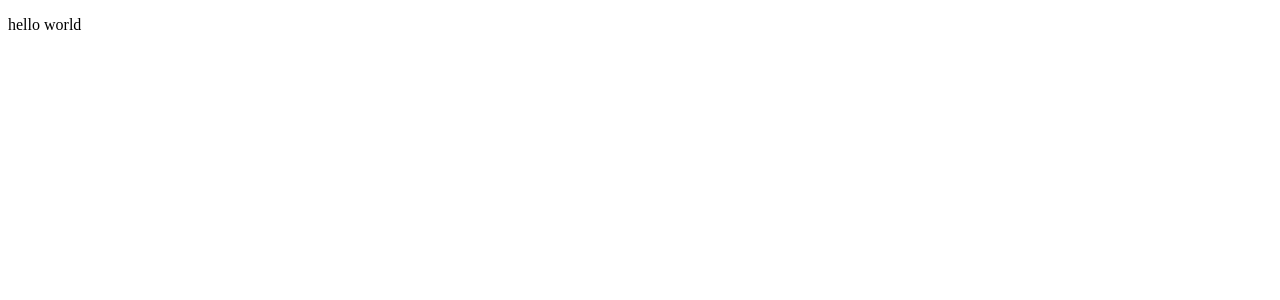
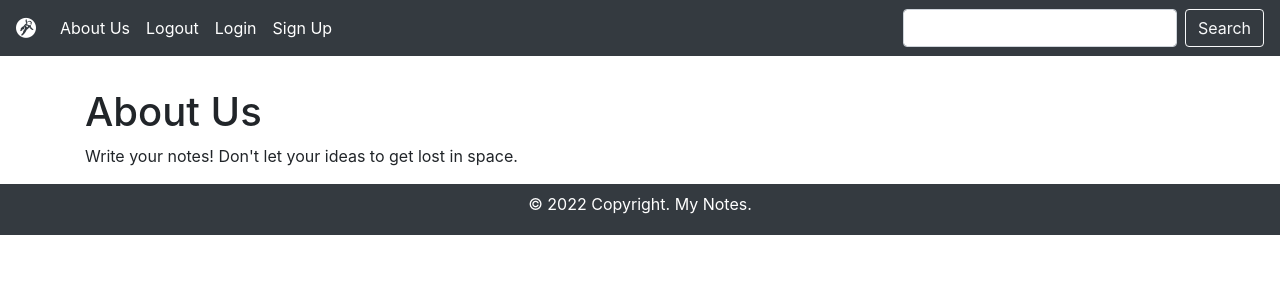
Before and after one commit to jsaule/Front-EndPythonFlask, a Flask app: page /aboutus in a window 1280 px wide. Before the commit the part shown is almost empty. Shown: the top 300 px of the page. Run offline with Flask 2, Linux system fonts and the light colour scheme; some libraries are stand-ins or nearby versions.

Commit message:
Added basic .html files

```diff
--- a/app/templates/aboutus.html
+++ b/app/templates/aboutus.html
@@ -1,2 +1,8 @@
-<!DOCTYPE html>
-<p>hello world</p>
+{% extends "base.html" %}
+{% block pagetitle %}About Us {% endblock %}
+{% block content %}
+<div class="container" style="margin-top: 2rem;">
+    <h1>About Us</h1>
+    <p>Write your notes! Don't let your ideas to get lost in space.</p>
+</div>
+{% endblock %}
--- /dev/null
+++ b/app/templates/base.html
@@ -0,0 +1,51 @@
+<!DOCTYPE html>
+<html>
+    <head>
+        <meta charset="utf-8"/>
+        <meta name="viewport" content="width=device-width, initial-scale=1, shrink-to-fit=no"/>
+        <title>{% block title %}{% block pagetitle %}{% endblock %}| Notes{% endblock %}</title>
+        <!-- font awesome -->
+        <link rel="stylesheet" href="https://stackpath.bootstrapcdn.com/font-awesome/4.7.0/css/font-awesome.min.css" crossorigin="anonymous"/>
+        <!-- favicon -->
+        <link rel="shortcut icon" href="{{ url_for('static', filename='planet.ico') }}" type="image/x-icon">
+        <link rel="icon" href="{{ url_for('static', filename='planet.ico') }}" type="image/x-icon">
+        <!-- bootstrap css -->
+        <link rel="stylesheet" href="https://stackpath.bootstrapcdn.com/bootstrap/4.4.1/css/bootstrap.min.css" integrity="sha384-Vkoo8x4CGsO3+Hhxv8T/Q5PaXtkKtu6ug5TOeNV6gBiFeWPGFN9MuhOf23Q9Ifjh" crossorigin="anonymous"/>
+        <!-- custom css -->
+        <link rel="stylesheet" type="text/css" href="{{ url_for('static', filename='style.css') }}">
+    </head>
+    <body class="body">
+        <!-- adds top nav bar -->
+        {% include "navbar.html" %}
+        <!-- flash messages -->
+        {% with messages = get_flashed_messages(with_categories=true) %}
+          <div class="container">
+          {% if messages %}
+            {% for category, message in messages %}
+            {% if category == "error" %}
+             <div class="alert alert-warning alert-dismissable fade show" role="alert">
+                {{ message }}
+                <button type="button" class="close" data-dismiss="alert" aria-label="Close"><span aria-hidden="true">&times;</span></button>
+              </div>
+              {% else %}
+              <div class="alert alert-success alert-dismissable fade show" role="alert">
+                {{ message }}
+                <button type="button" class="close" data-dismiss="alert" aria-label="Close"><span aria-hidden="true">&times;</span></button>
+              </div>
+            </div>
+            {% endif %}
+            {% endfor %}
+          {% endif %}
+          </div>
+        {% endwith %}
+        <!-- bootstrap javascript -->
+        <script src="https://code.jquery.com/jquery-3.2.1.slim.min.js" integrity="sha384-KJ3o2DKtIkvYIK3UENzmM7KCkRr/rE9/Qpg6aAZGJwFDMVNA/GpGFF93hXpG5KkN" crossorigin="anonymous"></script>
+        <script src="https://cdn.jsdelivr.net/npm/popper.js@1.12.9/dist/umd/popper.min.js" integrity="sha384-ApNbgh9B+Y1QKtv3Rn7W3mgPxhU9K/ScQsAP7hUibX39j7fakFPskvXusvfa0b4Q" crossorigin="anonymous"></script>
+        <script src="https://cdn.jsdelivr.net/npm/bootstrap@4.0.0/dist/js/bootstrap.min.js" integrity="sha384-JZR6Spejh4U02d8jOt6vLEHfe/JQGiRRSQQxSfFWpi1MquVdAyjUar5+76PVCmYl" crossorigin="anonymous"></script>
+        <!-- page content block -->
+        {% block content %}{% endblock %}
+    </body>
+    <footer style="padding-top: 0.5rem; padding-bottom: 0.2rem; margin-top: auto;" class="bg-dark text-center text-white">
+      <p>© 2022 Copyright. My Notes.<p>
+    </footer>
+</html>
--- /dev/null
+++ b/app/templates/navbar.html
@@ -0,0 +1,25 @@
+<nav class="navbar navbar-expand-lg navbar-dark bg-dark">
+    <a class="navbar-brand" id="home" href="/"><i class="fa fa-grav"></i></a>
+    <button class="navbar-toggler" type="button" data-toggle="collapse" data-target="#navbarSupportedContent" aria-controls="navbarSupportedContent" aria-expanded="false" aria-label="Toggle navigation">
+        <span class="navbar-toggler-icon"></span>
+    </button>
+    <div class="collapse navbar-collapse" id="navbarSupportedContent">
+        <ul class="navbar-nav mr-auto">
+            <li class="nav-item active">
+                <a class="nav-link" id="aboutus" href="/aboutus">About Us</a>
+            </li>
+            <li class="nav-item active">
+                <a class="nav-link" id="logout" href="/logout">Logout</a>
+            </li>
+            <li class="nav-item active"><a class="nav-link" id=login href="/login">Login</a>
+            </li>
+            <li class="nav-item active">
+                <a class="nav-link" id="sign-up" href="/sign-up">Sign Up</a>
+            </li>
+        </ul>
+        <form class="form-inline my-2 my-lg-0" method="POST">
+            <input class="form-control mr-sm-2" type="search">
+            <button class="btn btn-outline-light my-2 my-sm-0" type="submit">Search</button>
+        </form>
+    </div>
+</nav>
```
Also changed, not shown: app/templates/login.html (added), app/templates/logout.html (added), app/templates/sign_up.html (added).
